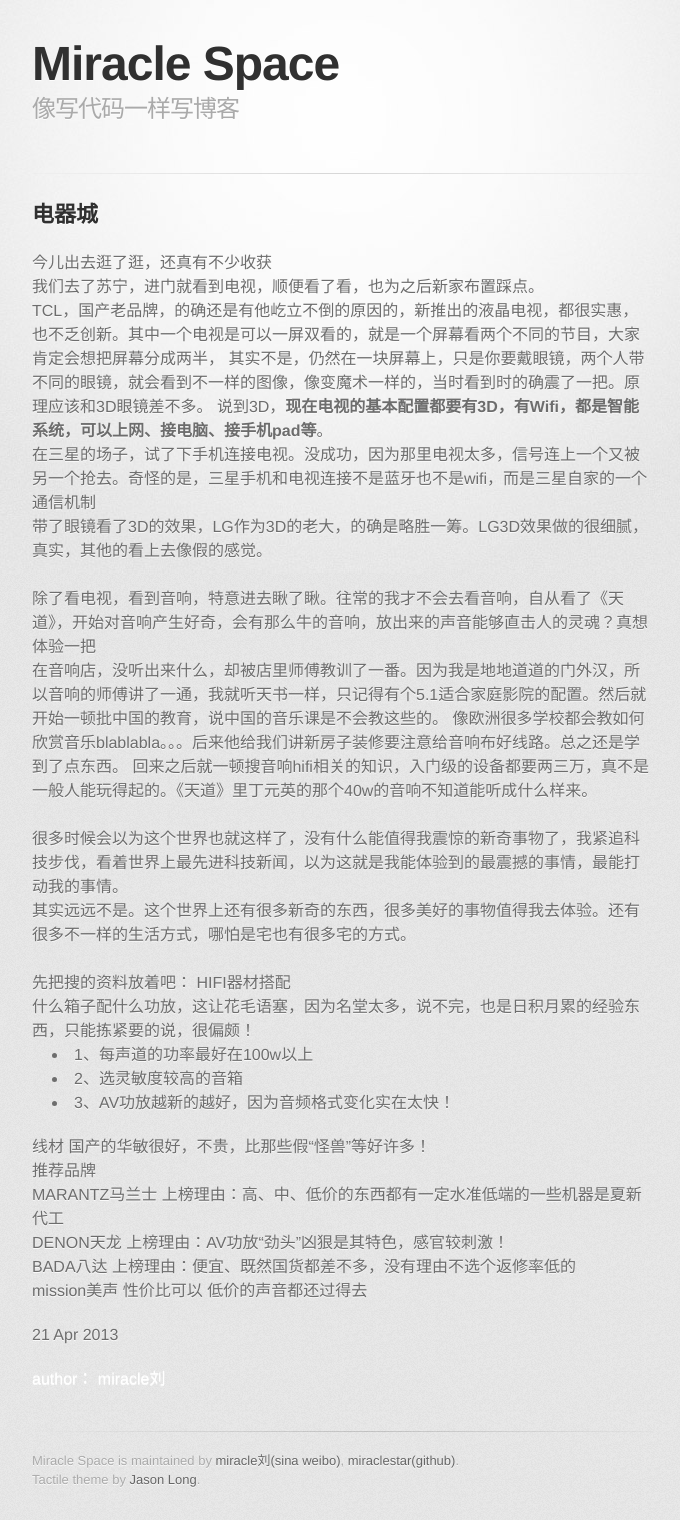
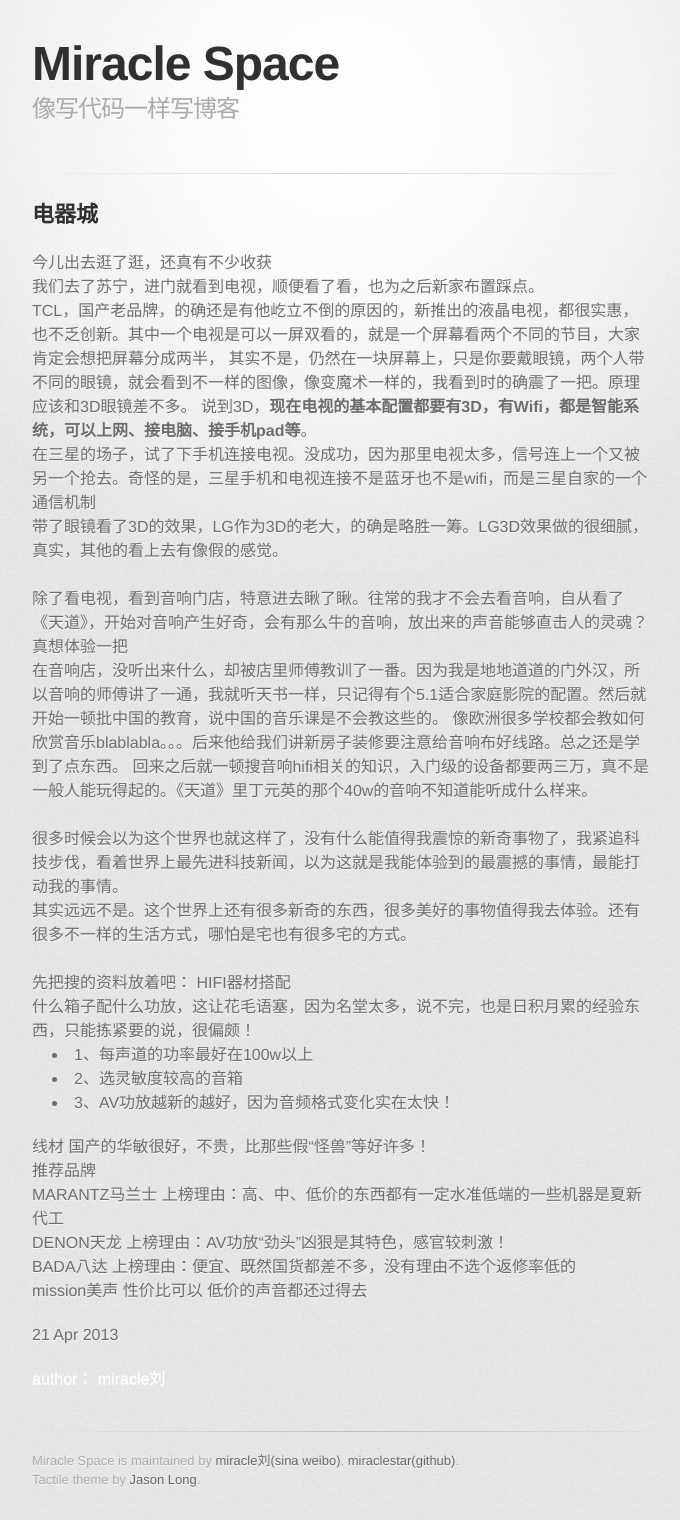
Before and after one commit to miraclestar/myblog, a Jekyll site: the page built from _posts/life/2013-04-21-about-technology.html, in a window 1280 px wide. Shown: the whole page, without its empty margins (298-978 px from the left). Built offline with Jekyll 4.4.1, drawn with Linux system fonts in a browser that asks for light colours; nearby versions of some CDN libraries; some web fonts are replaced; Markdown is read by kramdown in place of the engine named in the settings; comment, search, counter and statistics services are not loaded.

Commit message:
new post

```diff
--- a/_posts/life/2013-04-21-about-technology.html
+++ b/_posts/life/2013-04-21-about-technology.html
@@ -9,13 +9,13 @@
  今儿出去逛了逛，还真有不少收获<br>
  我们去了苏宁，进门就看到电视，顺便看了看，也为之后新家布置踩点。<br>
  TCL，国产老品牌，的确还是有他屹立不倒的原因的，新推出的液晶电视，都很实惠，也不乏创新。其中一个电视是可以一屏双看的，就是一个屏幕看两个不同的节目，大家肯定会想把屏幕分成两半，
- 其实不是，仍然在一块屏幕上，只是你要戴眼镜，两个人带不同的眼镜，就会看到不一样的图像，像变魔术一样的，当时看到时的确震了一把。原理应该和3D眼镜差不多。
+ 其实不是，仍然在一块屏幕上，只是你要戴眼镜，两个人带不同的眼镜，就会看到不一样的图像，像变魔术一样的，我看到时的确震了一把。原理应该和3D眼镜差不多。
  说到3D，<strong>现在电视的基本配置都要有3D，有Wifi，都是智能系统，可以上网、接电脑、接手机pad等</strong>。<br />
  在三星的场子，试了下手机连接电视。没成功，因为那里电视太多，信号连上一个又被另一个抢去。奇怪的是，三星手机和电视连接不是蓝牙也不是wifi，而是三星自家的一个通信机制
  <br />
- 带了眼镜看了3D的效果，LG作为3D的老大，的确是略胜一筹。LG3D效果做的很细腻，真实，其他的看上去像假的感觉。<br />
+ 带了眼镜看了3D的效果，LG作为3D的老大，的确是略胜一筹。LG3D效果做的很细腻，真实，其他的看上去有像假的感觉。<br />
  <br />
- 除了看电视，看到音响，特意进去瞅了瞅。往常的我才不会去看音响，自从看了《天道》，开始对音响产生好奇，会有那么牛的音响，放出来的声音能够直击人的灵魂？真想体验一把<br />
+ 除了看电视，看到音响门店，特意进去瞅了瞅。往常的我才不会去看音响，自从看了《天道》，开始对音响产生好奇，会有那么牛的音响，放出来的声音能够直击人的灵魂？真想体验一把<br />
  在音响店，没听出来什么，却被店里师傅教训了一番。因为我是地地道道的门外汉，所以音响的师傅讲了一通，我就听天书一样，只记得有个5.1适合家庭影院的配置。然后就开始一顿批中国的教育，说中国的音乐课是不会教这些的。
  像欧洲很多学校都会教如何欣赏音乐blablabla。。。后来他给我们讲新房子装修要注意给音响布好线路。总之还是学到了点东西。
  回来之后就一顿搜音响hifi相关的知识，入门级的设备都要两三万，真不是一般人能玩得起的。《天道》里丁元英的那个40w的音响不知道能听成什么样来。<br />
```
